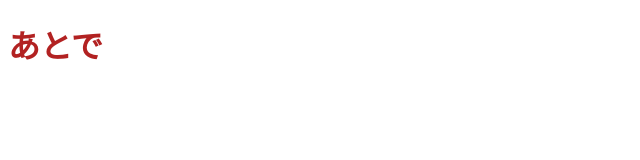
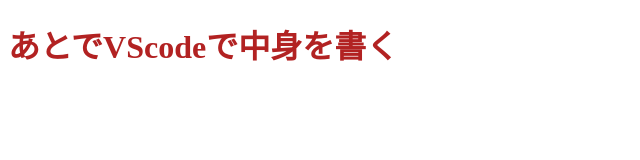
Before and after one commit to chocolatedpudding/chocolatedpudding.github.io, a plain HTML site: page index.html in a window 1280 px wide. Shown: the whole page, without its empty margins (0-640 px from the left). Drawn offline with Linux system fonts and the light colour scheme.

Commit message:
index.htmlの<h1>内の文字を追加

```diff
--- a/index.html
+++ b/index.html
@@ -7,6 +7,6 @@
     <link href="style.css" rel="stylesheet" />
   </head>
   <body>
-    <h1>あとで</h1>
+    <h1>あとでVScodeで中身を書く</h1>
   </body>
 </html>
```
